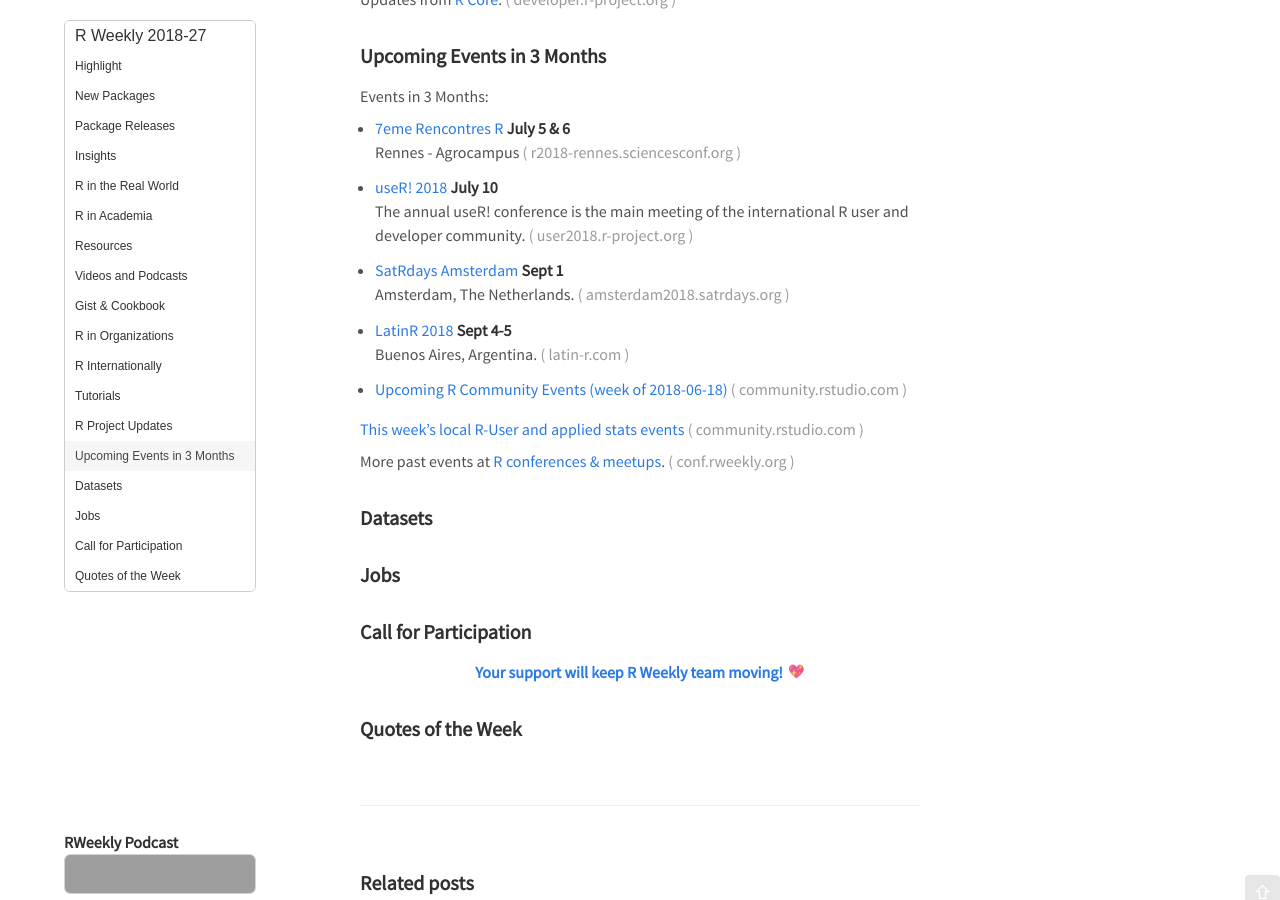
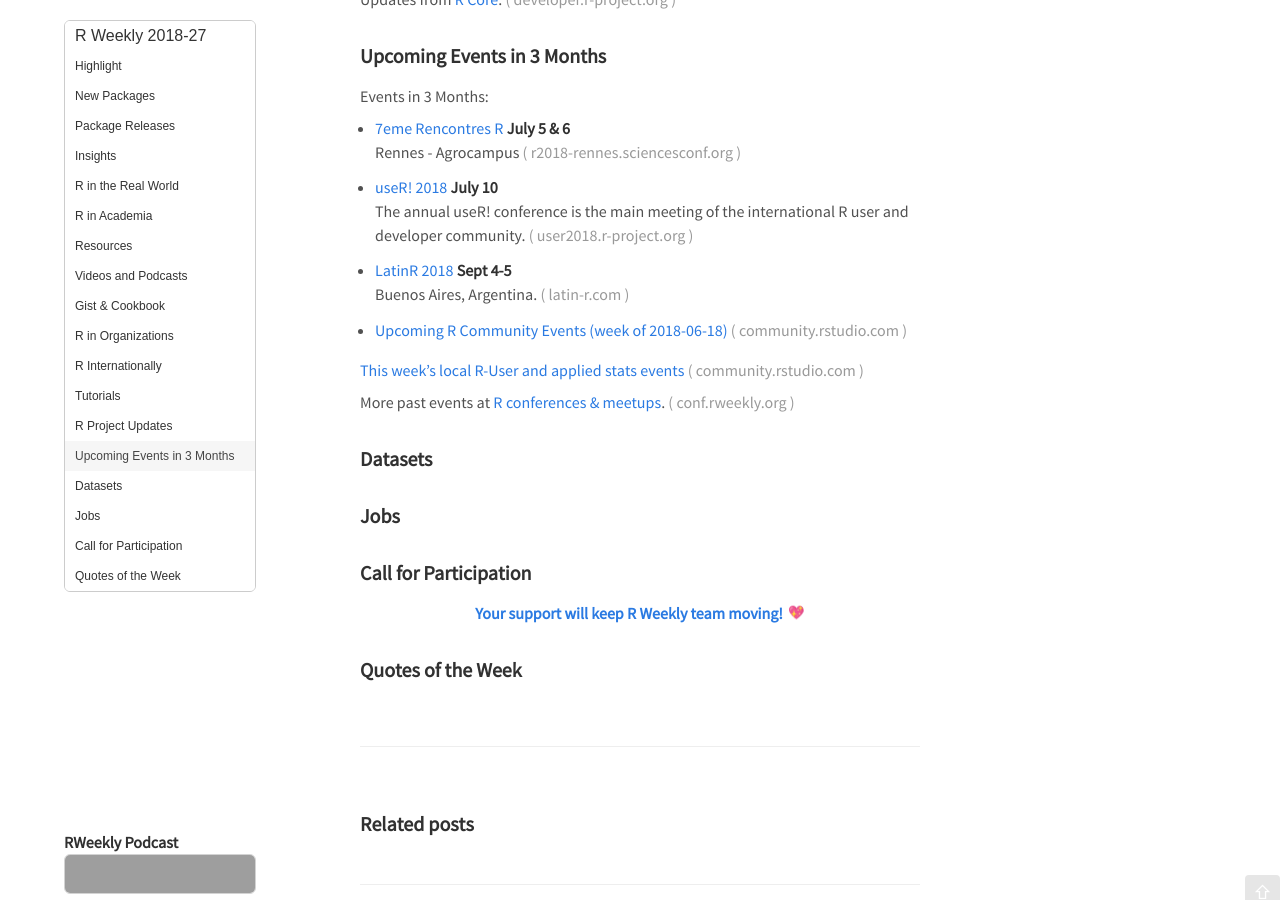
Before and after one commit to rweekly/rweekly.org, a Jekyll site: the page built from draft.md, in a window 1280 px wide and 900 px high, scrolled down 1174 px. Built offline with Jekyll 4.4.1, drawn with Linux system fonts in a browser that asks for light colours; emoji names are drawn with the system emoji font; comment, search, counter and statistics services are not loaded; grey boxes are pictures that could not be loaded.

Commit message:
Update draft.md

```diff
--- a/draft.md
+++ b/draft.md
@@ -89,9 +89,6 @@
 + [useR! 2018](https://user2018.r-project.org/) **July 10** <br />
 The annual useR! conference is the main meeting of the international R user and developer community.
 
-+ [SatRdays Amsterdam](http://amsterdam2018.satrdays.org/) **Sept 1** <br />
-Amsterdam, The Netherlands.
-
 + [LatinR 2018](http://latin-r.com/) **Sept 4-5** <br />
 Buenos Aires, Argentina.
 
```
